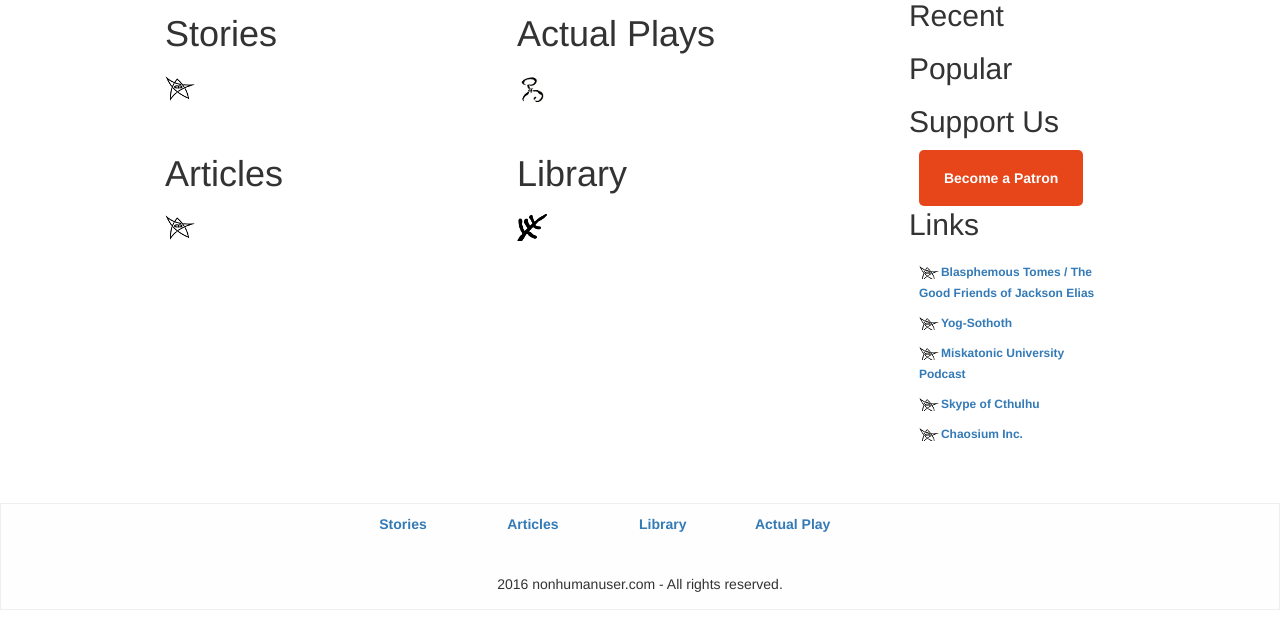
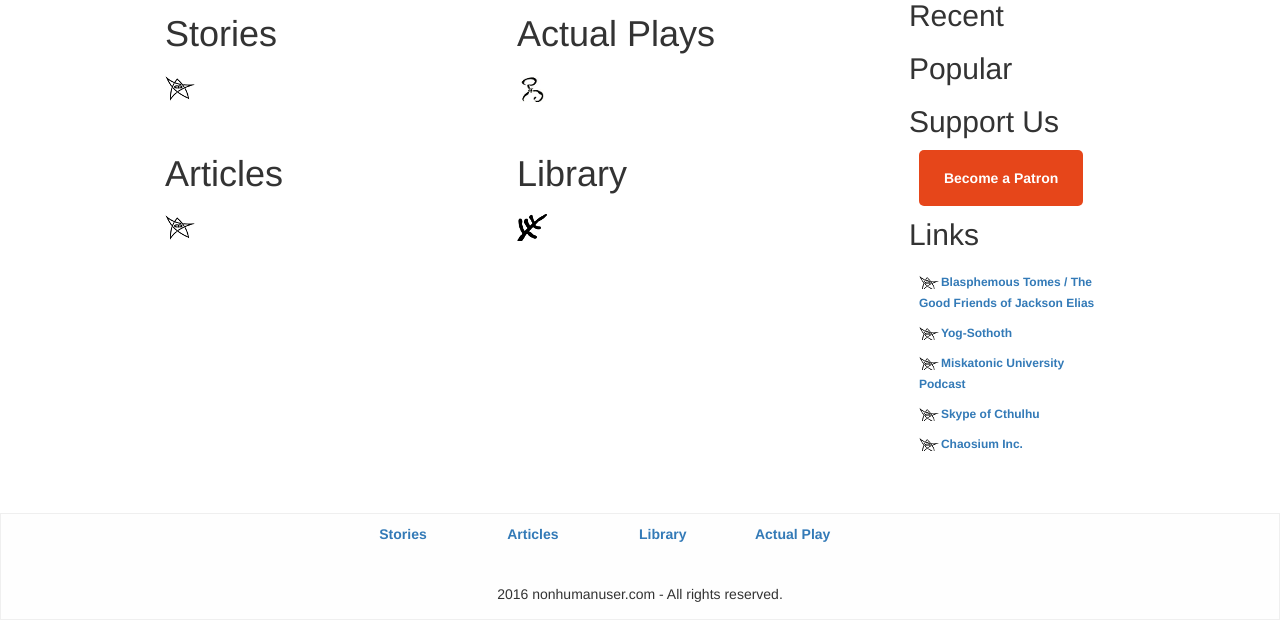
Before and after one commit to bane138/nonhumanuser, a Django app: page / in a window 1280 px wide. Shown: the part 161-800 px from the top of the page. Run offline with Django 3.2, Linux system fonts and the light colour scheme; data that the repository does not hold is empty; some libraries are stand-ins or nearby versions.

Commit message:
add bigger size for list item patron

```diff
--- a/static/css/main.css
+++ b/static/css/main.css
@@ -341,11 +341,15 @@ li {
 }
 
 .sidebar-list-item {
-    height: 20px;./
+    height: 20px;
 }
 
 .sidebar-links {
 
+}
+
+.sidebar-patron-list-item {
+    height: 50px;
 }
 
 .patron-link {
--- a/templates/app/sidebar.html
+++ b/templates/app/sidebar.html
@@ -17,7 +17,7 @@
 		</ul>
 		<h2>Support Us</h2>
 		<ul class="sidebar-list">
-			<li class="sidebar-list-item">
+			<li class="sidebar-patron-list-item">
 				<a class="patron-link" href="https://www.patreon.com/bePatron?patAmt=1&u=265718" alt="Become a Patron">Become a Patron</a>
 				<br />
 			</li>
--- a/templates/blog/articles_sidebar.html
+++ b/templates/blog/articles_sidebar.html
@@ -17,7 +17,7 @@
     </ul>
     <h2>Support Us</h2>
     <ul class="sidebar-list">
-        <li class="sidebar-list-item">
+        <li class="sidebar-patron-list-item">
             <a class="patron-link" href="https://www.patreon.com/bePatron?patAmt=1&u=265718" alt="Become a Patron">Become a Patron</a>
             <br />
         </li>
--- a/templates/blog/stories_sidebar.html
+++ b/templates/blog/stories_sidebar.html
@@ -17,7 +17,7 @@
     </ul>
     <h2>Support Us</h2>
     <ul class="sidebar-list">
-        <li class="sidebar-list-item">
+        <li class="sidebar-patron-list-item">
             <a class="patron-link" href="https://www.patreon.com/bePatron?patAmt=1&u=265718" alt="Become a Patron">Become a Patron</a>
             <br />
         </li>
```
